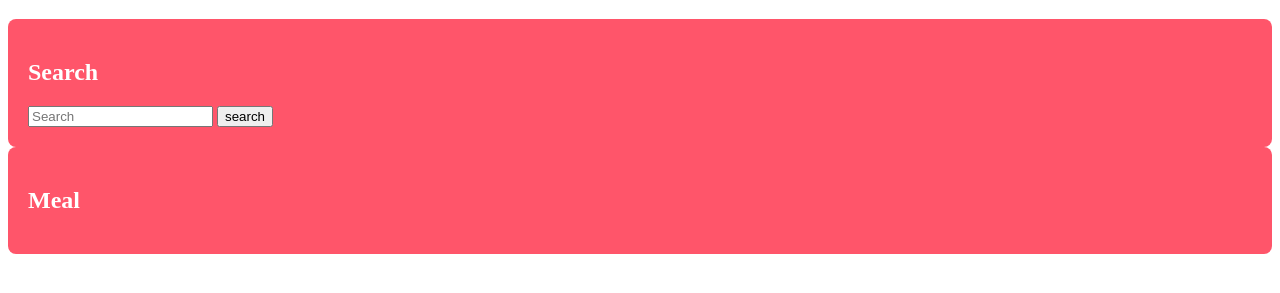
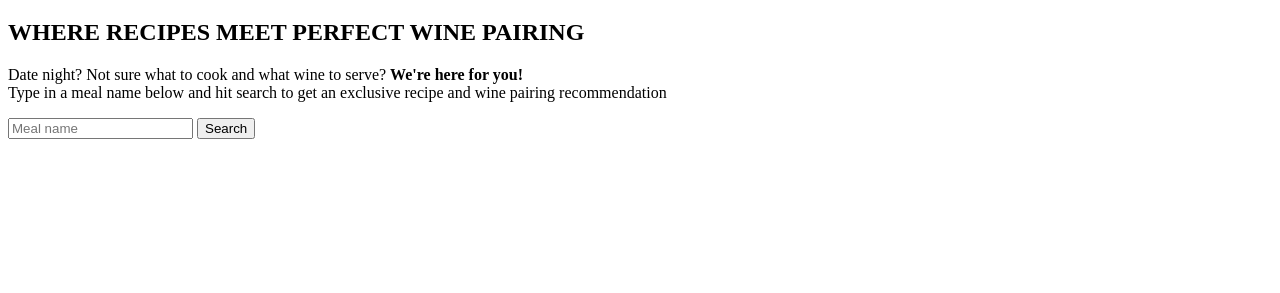
Before and after one commit to need-to-excel/Messy-Pantry, a plain HTML site: page index.html in a window 1280 px wide. Shown: the part 61-354 px from the top of the page. Drawn offline with nearby package versions, Linux system fonts and the light colour scheme.

Commit message:
Added hero section

```diff
--- a/index.html
+++ b/index.html
@@ -23,21 +23,19 @@
 
   <div class="container mt-5">
 
-      <!-- Small Column on the Left -->
-      <div class="search-column">
-        <h2>Search</h2>
-        <div class="input-group">
-          <input type="search" class="form-control rounded" id="search-input" placeholder="Search" aria-label="Search"
-            aria-describedby="search-addon" />
-          <button type="button" class="btn btn-outline-primary" id="search-button" data-mdb-ripple-init>search</button>
-        </div>
+    <!-- Hero section -->
+    <div class="hero text-center">
+      <h2 class="hero-text">WHERE RECIPES MEET PERFECT WINE PAIRING</h2>
+      <p class="hero-subtitle hero-text">Date night? Not sure what to cook and what wine to serve? <b>We're here for
+          you!</b> <br>Type in a meal name below and hit search to get an exclusive recipe and wine pairing
+        recommendation</p>
+      <div class="hero-search">
+        <input type="search" class="form-control rounded" id="search-input" placeholder="Meal name" aria-label="Search"
+          aria-describedby="search-addon" />
+        <button type="button" class="btn btn-outline-primary" id="search-button" data-mdb-ripple-init>Search</button>
       </div>
-
-      <!-- Wide Column on the Right -->
-      <div class="meal-column">
-        <h2>Meal</h2>
-        <div class=" widgets"></div>
-      </div>
+    </div>
+  </div>
 
     <script src="https://cdn.jsdelivr.net/npm/dayjs@1/dayjs.min.js"></script>
     <script src="https://cdnjs.cloudflare.com/ajax/libs/jquery/3.2.1/jquery.min.js"></script>
```
